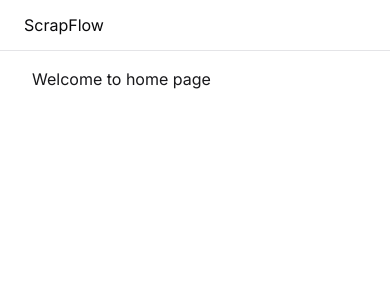
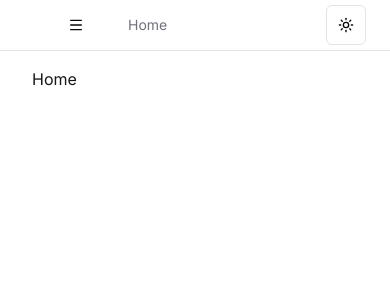
Before and after one commit to Sundharabalaji-K-L/scrape-flow, a Next.js app: page / in a window 390 px wide. Shown: the top 300 px of the page. Built offline with nearby package versions, Linux system fonts and the light colour scheme.

Commit message:
added desktop and mobile sidebar

```diff
--- a/app/(dashboard)/(home)/page.tsx
+++ b/app/(dashboard)/(home)/page.tsx
@@ -2,7 +2,7 @@ import React from 'react'
 
 function HomePage() {
   return (
-    <div>Welcome to home page</div>
+    <div>Home</div>
   )
 }
 
--- a/app/(dashboard)/layout.tsx
+++ b/app/(dashboard)/layout.tsx
@@ -1,6 +1,8 @@
+import BreadcrumbHeader from '@/components/BreadcrumbHeader'
 import DesktopSidebar from '@/components/Sidebar'
 import { Separator } from '@/components/ui/separator'
 import React from 'react'
+import {ModeToggle} from "@/components/ThemeModeToggle";
 
 function layout({children}: {children: React.ReactNode}) {
   return (
@@ -10,7 +12,10 @@ function layout({children}: {children: React.ReactNode}) {
       <div className="flex flex-col flex-1 min-h-screen">
         <header className="flex  items-center justify-between px-6 py-4
         h-[50px] container">
-            ScrapFlow
+            <BreadcrumbHeader />
+            <div className="gap-1 flex items-center">
+                <ModeToggle />
+            </div>
         </header>
         <Separator/>
 
--- a/app/layout.tsx
+++ b/app/layout.tsx
@@ -1,6 +1,7 @@
 import type { Metadata } from "next";
 import { Inter } from "next/font/google";
 import "./globals.css";
+import {AppProviders} from "@/components/providers/AppProviders";
 
 const inter = Inter({ subsets: ["latin"] });
 
@@ -16,7 +17,11 @@ export default function RootLayout({
 }>) {
   return (
     <html lang="en">
-      <body className={inter.className}>{children}</body>
+      <body className={inter.className}>
+      <AppProviders>
+          {children}
+      </AppProviders>
+      </body>
     </html>
   );
 }
--- /dev/null
+++ b/app/not-found.tsx
@@ -0,0 +1,46 @@
+import React from "react";
+import Link from "next/link";
+import {ArrowLeft} from "lucide-react";
+
+
+function NotFoundPage() {
+    return (
+        <div className="flex flex-col items-center
+        justify-center min-h-screen p-4">
+           <div className="text-center">
+               <h1 className="text-6xl font-bold text-primary
+               mb-4">
+                   404
+               </h1>
+               <h2 className="text-2xl font-semibold mb-4">
+                   Page Not Found
+               </h2>
+
+               <p className="text-muted-foreground mb-8
+               max-w-md">
+                   Don&apos;t worry, even the best data sometimes
+                   gets lost in the internet.
+               </p>
+
+               <div className="flex flex-col sm:flex-row
+               justify-center gap-4">
+                   <Link href="/" className="flex items-center
+                   justify-center px-4 py-2 bg-primary text-white
+                   rounded-md hover:bg-primary/80 transition-colors">
+                       <ArrowLeft
+                           className="w-4 h-4 mr-2"
+                       />
+                       Back to Dashboard
+                   </Link>
+               </div>
+           </div>
+
+                <footer className="mt-12 text-center text-sm text-muted-foreground">
+                    If you believe this is an error, Please contact
+                    our support team.
+                </footer>
+        </div>
+    )
+}
+
+export default NotFoundPage;
--- /dev/null
+++ b/components/BreadcrumbHeader.tsx
@@ -0,0 +1,42 @@
+"use client";
+
+import { usePathname } from 'next/navigation';
+import React from 'react'
+import {
+    Breadcrumb,
+    BreadcrumbItem,
+    BreadcrumbList,
+    BreadcrumbLink
+
+ } from './ui/breadcrumb';
+import {MobileSidebar} from "@/components/Sidebar";
+
+function BreadcrumbHeader() {
+    const pathName = usePathname();
+    const paths = pathName === "/" ? [""] : pathName.split("/");
+
+  return (
+    <div className="flex items-center flex-start">
+      <MobileSidebar />
+
+        <Breadcrumb>
+            <BreadcrumbList>
+            {paths.map((path, index)=> (
+                <React.Fragment key={index}>
+                    <BreadcrumbItem>
+                        <BreadcrumbLink
+                        className="capitalize"
+                        href={`/${path}`}
+                        >
+                            {path === "" ? "home": path}
+                        </BreadcrumbLink>
+                    </BreadcrumbItem>
+                </React.Fragment>
+            ))}
+        </BreadcrumbList>
+      </Breadcrumb>
+    </div>
+  )
+}
+
+export default BreadcrumbHeader;
--- a/components/Sidebar.tsx
+++ b/components/Sidebar.tsx
@@ -1,11 +1,12 @@
 "use client";
 
-import { CoinsIcon, HomeIcon, Layers2Icon, ShieldCheckIcon } from 'lucide-react';
-import React from 'react'
+import {CoinsIcon, HomeIcon, Layers2Icon, MenuIcon, ShieldCheckIcon} from 'lucide-react';
+import React, {useState} from 'react'
 import Logo from './Logo';
 import Link from 'next/link';
-import { buttonVariants } from './ui/button';
+import {Button, buttonVariants} from './ui/button';
 import { usePathname } from 'next/navigation';
+import {Sheet, SheetContent, SheetTrigger} from "@/components/ui/sheet";
 
 const routes = [
     {
@@ -63,4 +64,45 @@ function DesktopSidebar() {
   )
 }
 
+export function MobileSidebar() {
+    const [isOpen, setIsOpen] = useState(false);
+    const pathName = usePathname();
+
+    const activeRoute = routes.find(
+        (route)=> route.href.length > 0 && pathName.includes(route.href)
+    ) || routes[0];
+
+    return (
+        <div className="block border-seperate bg-background md:hidden">
+           <nav className="container flex items-center justify-between px-8">
+               <Sheet open={isOpen} onOpenChange={setIsOpen}>
+                   <SheetTrigger asChild>
+                       <Button variant="ghost" size="icon" >
+                           <MenuIcon />
+                       </Button>
+                   </SheetTrigger>
+
+                   <SheetContent className="w-[400px] sm:w-[540px] space-y-4" side="left">
+                       <Logo />
+                       <div className="flex flex-col gap-1">
+                           {routes.map(route=> (
+                               <Link key={route.href} href={route.href}
+                                     className={buttonVariants({
+                                         variant: activeRoute.href === route.href ?
+                                             "sidebarActiveItem": "sidebarItem"
+                                     })}
+                                     onClick={()=> setIsOpen((prev) => !prev)}
+                               >
+                                   <route.icon  size={20} />
+                                   {route.label}
+                               </Link>
+                           ))}
+                       </div>
+                   </SheetContent>
+               </Sheet>
+           </nav>
+        </div>
+    )
+}
+
 export default DesktopSidebar;
--- /dev/null
+++ b/components/ThemeModeToggle.tsx
@@ -0,0 +1,40 @@
+"use client"
+
+import * as React from "react"
+import { Moon, Sun } from "lucide-react"
+import { useTheme } from "next-themes"
+
+import { Button } from "@/components/ui/button"
+import {
+    DropdownMenu,
+    DropdownMenuContent,
+    DropdownMenuItem,
+    DropdownMenuTrigger,
+} from "@/components/ui/dropdown-menu"
+
+export function ModeToggle() {
+    const { setTheme } = useTheme()
+
+    return (
+        <DropdownMenu>
+            <DropdownMenuTrigger asChild>
+                <Button variant="outline" size="icon">
+                    <Sun className="h-[1.2rem] w-[1.2rem] scale-100 rotate-0 transition-all dark:scale-0 dark:-rotate-90" />
+                    <Moon className="absolute h-[1.2rem] w-[1.2rem] scale-0 rotate-90 transition-all dark:scale-100 dark:rotate-0" />
+                    <span className="sr-only">Toggle theme</span>
+                </Button>
+            </DropdownMenuTrigger>
+            <DropdownMenuContent align="end">
+                <DropdownMenuItem onClick={() => setTheme("light")}>
+                    Light
+                </DropdownMenuItem>
+                <DropdownMenuItem onClick={() => setTheme("dark")}>
+                    Dark
+                </DropdownMenuItem>
+                <DropdownMenuItem onClick={() => setTheme("system")}>
+                    System
+                </DropdownMenuItem>
+            </DropdownMenuContent>
+        </DropdownMenu>
+    )
+}
--- /dev/null
+++ b/components/providers/AppProviders.tsx
@@ -0,0 +1,14 @@
+"use client";
+
+import React from "react";
+import {ThemeProvider} from "next-themes";
+
+export function AppProviders({children}: {children: React.ReactNode}) {
+    return <ThemeProvider
+        attribute="class"
+        defaultTheme="system"
+        enableSystem
+    >
+        {children}
+    </ThemeProvider>
+}
--- a/package.json
+++ b/package.json
@@ -45,7 +45,7 @@
     "input-otp": "^1.4.2",
     "lucide-react": "^0.554.0",
     "next": "14.2.5",
-    "next-themes": "^0.4.6",
+    "next-themes": "^0.3.0",
     "react": "^18",
     "react-day-picker": "^9.11.2",
     "react-dom": "^18",
```
Also changed, not shown: 1 other file (tests, documents, lock files or other folders).
